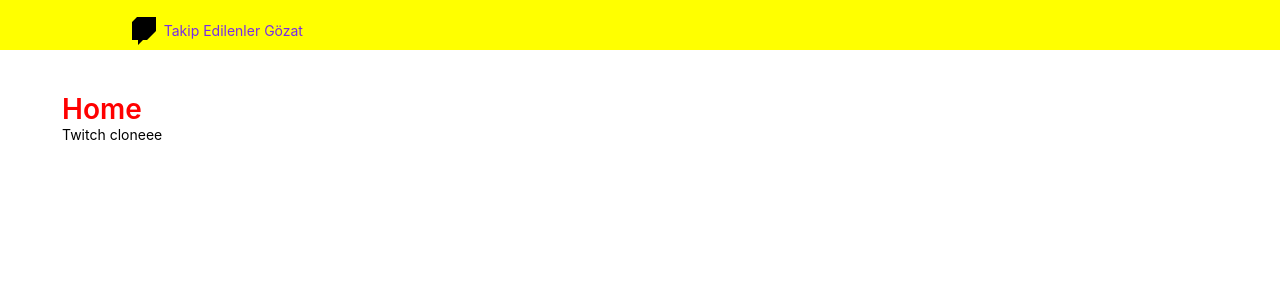
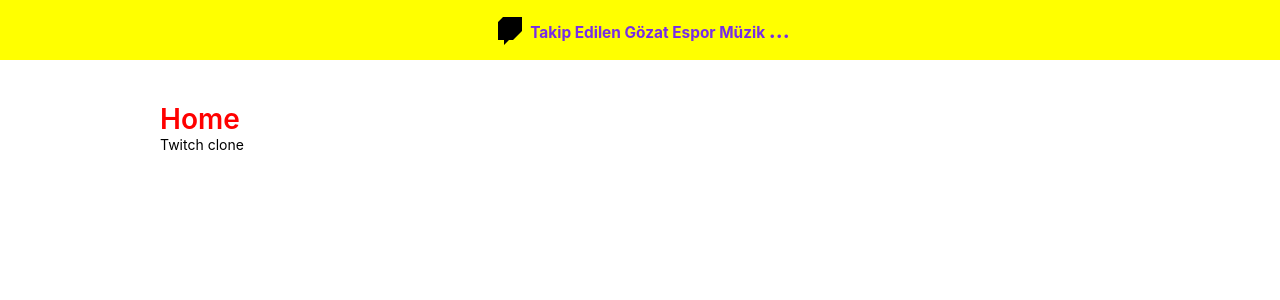
Before and after one commit to jushcmd/twitch-clone-vue, a Vue app: page / in a window 1280 px wide. Shown: the top 300 px of the page. Built offline with nearby package versions, Linux system fonts and the light colour scheme.

Commit message:
header düzenlendi yeni routerlar eklendi

```diff
--- a/src/components/Container.vue
+++ b/src/components/Container.vue
@@ -12,9 +12,10 @@ export default {
 
 <style scoped>
 .container {
-  max-width: 940px;
-  margin-right: 20px;
-  margin-left: 20px;
+  max-width: 960px;
+  max-height: 30px;
+  margin-right: auto;
+  margin-left: auto;
 }
 
 </style>
--- a/src/components/Header.vue
+++ b/src/components/Header.vue
@@ -9,12 +9,21 @@
       <input type="text" placeholder="Ara ulan" />
     </form>
     <nav>
-    <router-link to="/directory/followed">
-       Takip Edilenler
+    <router-link to="/directory/followed" class="following">
+       Takip Edilen
     </router-link>
-    <router-link to="/directory">
+    <router-link to="/directory" class="directory">
       Gözat
     </router-link>
+        <router-link to="/directory/espor" class="espor" >
+            Espor
+        </router-link>
+        <router-link to="/directory/music" class="music">
+            Müzik
+        </router-link>
+        <router-link to="/directory/tripoints" class="tripoints">
+             ...
+        </router-link>
     </nav>
     </Container>
   </header>
@@ -23,6 +32,7 @@
 <script>
 import IconHome from '@/icons/home.svg'
 import Container from "@/components/Container";
+
 
 export default {
   name: 'MainHeader',
@@ -37,24 +47,20 @@ export default {
 <style scoped>
 .header {
   background-color: yellow;
-  display: grid;
-  grid-template-columns: 1fr 1fr 1fr;
-  align-items: center;
-  height: 50px;
+
 }
 .header-inner{
   height: var(--header-height);
   display: flex;
   align-items: center;
   justify-content: center;
-  @media (--t) {
+  max-height: 60px;
+    @media (--t) {
     display: grid;
     grid-template-columns: 1fr 1fr 1fr;
     align-items: center;
   }
 }
-
-
 .search{
   display: none;
   @media (--t) {
@@ -65,11 +71,44 @@ export default {
       width: 215px;
       height: 28px;
       border: 1px solid #ccc);
-      background-color: #ffffff) ;
+      background-color: #d3d3d9) ;
       border-radius: 4px;
       padding-left: 20px;
       padding-right: 20px;
     }
   }
 }
+
+.following {
+    font-size: 1.1rem;
+    font-weight: bold;
+    text-decoration: none;
+
+}
+
+.directory {
+    font-size: 1.1rem;
+    font-weight: bold;
+    text-decoration: none;
+}
+
+.espor {
+    font-size: 1.1rem;
+    font-weight: bold;
+    text-decoration: none;
+}
+.music {
+    font-size: 1.1rem;
+    font-weight: bold;
+    text-decoration: none;
+}
+.tripoints {
+    font-size: 1.5rem;
+    font-weight: bold;
+    text-decoration: none;
+}
+
+
+
+
 </style>
--- a/src/router/index.js
+++ b/src/router/index.js
@@ -30,6 +30,25 @@ const routes = [
           import(
             /* webpackChunkName: "profile" */ '../views/directory/following'
           )
+      },
+
+      {
+        path: '',
+        name: 'Espor',
+        component: () =>
+          import(
+            /* webpackChunkName: "profile" */ '../views/directory/espor'
+            )
+
+      },
+      {
+        path: '',
+        name: 'Music',
+        component: () =>
+          import(
+            /* webpackChunkName: "profile" */ '../views/directory/Music'
+            )
+
       }
     ]
   }
--- /dev/null
+++ b/src/views/directory/Music.vue
@@ -0,0 +1,13 @@
+<template>
+    <div class="home">
+        <h1>Müzik</h1>
+    </div>
+</template>
+
+<script>
+
+
+  export default {
+  name: 'Music'
+  }
+</script>
--- /dev/null
+++ b/src/views/directory/espor.vue
@@ -0,0 +1,13 @@
+<template>
+    <div class="home">
+        <h1><u>Espor</u></h1>
+    </div>
+</template>
+
+<script>
+
+
+  export default {
+    name: 'Espor'
+  }
+</script>
--- a/src/views/home/index.vue
+++ b/src/views/home/index.vue
@@ -1,7 +1,7 @@
 <template>
   <div class="home">
     <h1>Home</h1>
-    <CustomText>Twitch cloneee</CustomText>
+    <CustomText>Twitch clone</CustomText>
 
   </div>
 </template>
```
Also changed, not shown: src/views/directory/tripoints.vue (added, +13 -0 lines), src/icons/home.svg.
